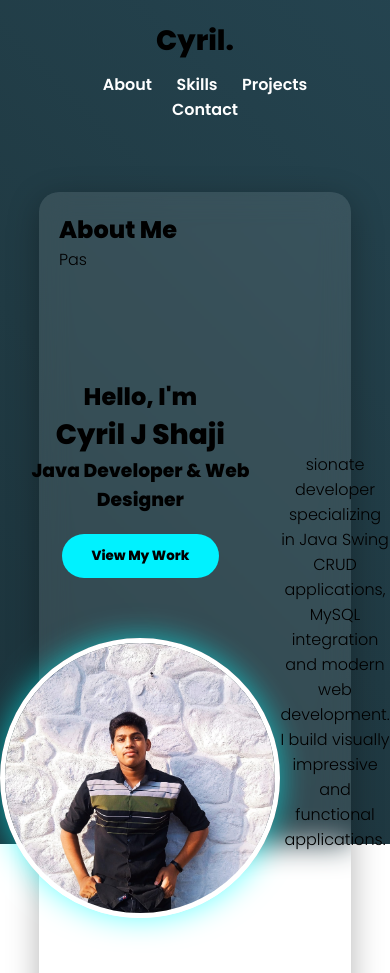
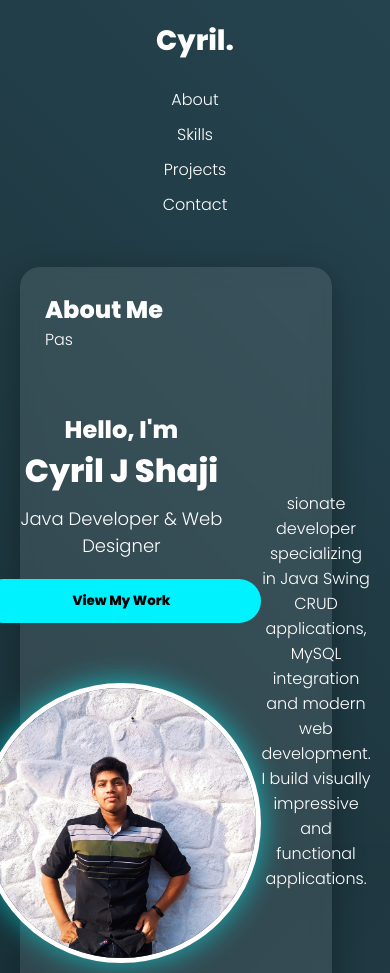
Before and after one commit to cyriljshaji2006-del/portfolio, a plain HTML site: page index.html in a window 390 px wide. Shown: the top 973 px of the page. Drawn offline with Linux system fonts and the light colour scheme; a script that the page names is missing.

Commit message:
Add files via upload

```diff
--- a/style.css
+++ b/style.css
@@ -171,6 +171,7 @@ footer {
     50% { background-position: 100% 50%; }
     100% { background-position: 0% 50%; }
 }
+
 /* Mobile Responsive */
 @media (max-width: 768px) {
 
@@ -195,3 +196,153 @@ footer {
         padding: 20px;
     }
 }
+/* RESET */
+* {
+    margin: 0;
+    padding: 0;
+    box-sizing: border-box;
+    font-family: 'Poppins', sans-serif;
+}
+
+body {
+    color: white;
+    overflow-x: hidden;
+    background: linear-gradient(135deg, #0f2027, #203a43, #2c5364);
+}
+
+/* HEADER */
+header {
+    display: flex;
+    justify-content: space-between;
+    align-items: center;
+    padding: 20px 60px;
+}
+
+.logo {
+    font-size: 28px;
+    font-weight: 800;
+}
+
+nav a {
+    margin-left: 25px;
+    text-decoration: none;
+    color: white;
+    font-weight: 500;
+}
+
+/* HERO SECTION */
+.hero {
+    height: 90vh;
+    display: flex;
+    align-items: center;
+    padding: 0 60px;
+}
+
+.hero-text h1 {
+    font-size: 55px;
+    font-weight: 800;
+}
+
+.hero-text h3 {
+    margin-top: 10px;
+    font-weight: 400;
+}
+
+button {
+    margin-top: 20px;
+    padding: 10px 25px;
+    border: none;
+    border-radius: 30px;
+    background: #00c6ff;
+    color: black;
+    font-weight: 600;
+    cursor: pointer;
+}
+
+/* GLASS SECTIONS */
+.glass-section {
+    margin: 60px;
+    padding: 40px;
+    border-radius: 20px;
+    background: rgba(255,255,255,0.1);
+    backdrop-filter: blur(10px);
+}
+
+/* SKILLS GRID */
+.skill-grid {
+    display: grid;
+    grid-template-columns: repeat(3, 1fr);
+    gap: 20px;
+}
+
+.skill-card {
+    padding: 20px;
+    text-align: center;
+    background: rgba(255,255,255,0.15);
+    border-radius: 15px;
+}
+
+/* PROJECT CARD */
+.project-card {
+    margin-top: 20px;
+    padding: 20px;
+    background: rgba(255,255,255,0.15);
+    border-radius: 15px;
+}
+
+/* FOOTER */
+footer {
+    text-align: center;
+    padding: 20px;
+    margin-top: 40px;
+}
+
+/* ===================== */
+/* 🔥 MOBILE RESPONSIVE  */
+/* ===================== */
+
+@media (max-width: 768px) {
+
+    header {
+        flex-direction: column;
+        text-align: center;
+        padding: 20px;
+    }
+
+    nav {
+        margin-top: 15px;
+    }
+
+    nav a {
+        display: block;
+        margin: 10px 0;
+    }
+
+    .hero {
+        padding: 20px;
+        text-align: center;
+        height: auto;
+        margin-top: 40px;
+    }
+
+    .hero-text h1 {
+        font-size: 32px;
+    }
+
+    .hero-text h3 {
+        font-size: 18px;
+    }
+
+    .glass-section {
+        margin: 20px;
+        padding: 25px;
+    }
+
+    .skill-grid {
+        grid-template-columns: 1fr 1fr;
+    }
+
+    button {
+        width: 100%;
+    }
+}
```
